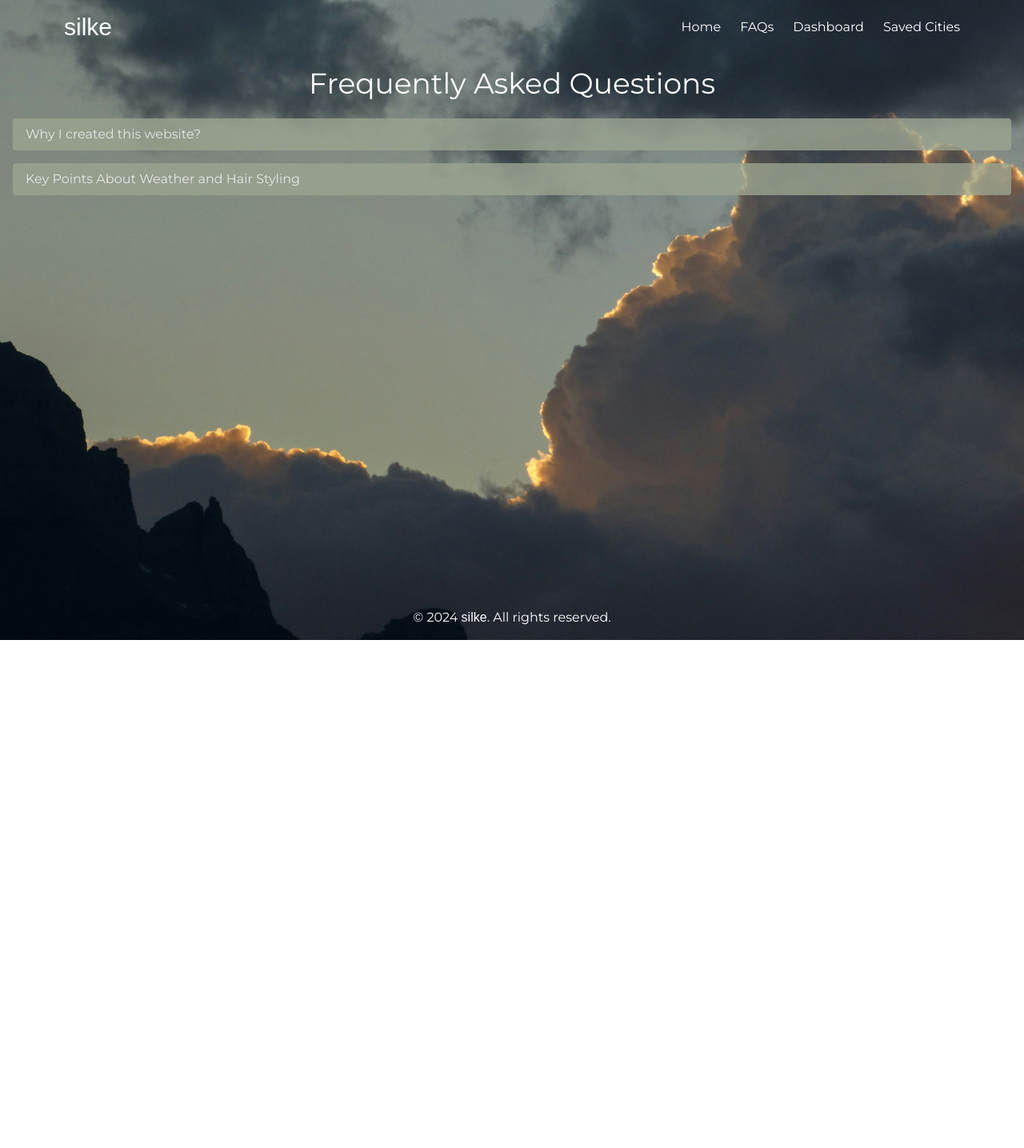
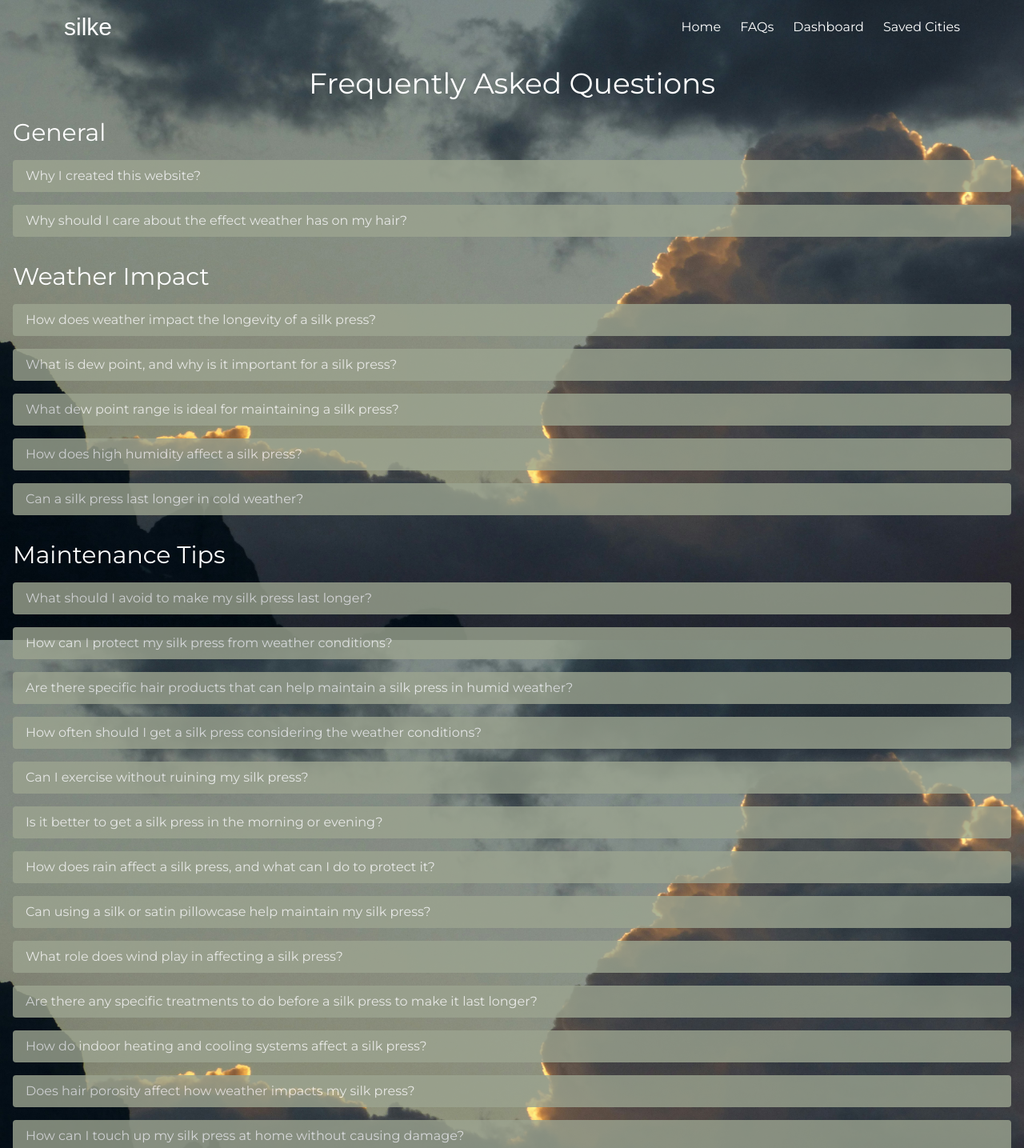
Before and after one commit to LeanneCodes/silke, a Next.js app: page /faqs in a window 1280 px wide. Shown: the top 1435 px of the page at 80% size. Before the commit the page ends 800 px from the top, so only its background shows below. Built offline with nearby package versions, Linux system fonts and the light colour scheme; a web font is replaced by a local one.

Commit message:
add more faqs and categorise them

```diff
--- /dev/null
+++ b/app/faqs/faqs.json
@@ -0,0 +1,88 @@
+{
+    "General": [
+      {
+        "question": "Why I created this website?",
+        "answer": "I created this website to help women with textured hair determine the best time to get a silk press. Managing textured hair can be challenging, especially with varying weather conditions. This website aims to provide the necessary information to make informed decisions about hair care, particularly when it comes to achieving the perfect silk press."
+      },
+      {
+        "question": "Why should I care about the effect weather has on my hair?",
+        "answer": "Understanding the relationship between weather, dew points, and hair styling is crucial for maintaining healthy and beautiful textured hair. Here are some key points: Dew Points, Humectants, Weather Impact, and Product Selection."
+      }
+    ],
+    "WeatherImpact": [
+      {
+        "question": "How does weather impact the longevity of a silk press?",
+        "answer": "Weather conditions, particularly humidity and dew point, can significantly affect a silk press. High humidity and high dew points can cause hair to absorb moisture from the air, leading to frizz and reversion to its natural texture. Understanding the weather helps in planning for a longer-lasting silk press."
+      },
+      {
+        "question": "What is dew point, and why is it important for a silk press?",
+        "answer": "Dew point is the temperature at which air becomes saturated with moisture and dew forms. It’s crucial for a silk press because when the dew point is high, there is more moisture in the air, which can cause the hair to swell and revert back to curls or waves."
+      },
+      {
+        "question": "What dew point range is ideal for maintaining a silk press?",
+        "answer": "A dew point range between 30°F and 50°F is generally considered ideal for maintaining a silk press. This range has less moisture in the air, reducing the risk of frizz and maintaining the sleekness of the silk press."
+      },
+      {
+        "question": "How does high humidity affect a silk press?",
+        "answer": "High humidity means there is a lot of moisture in the air, which can cause hair to absorb this moisture. This leads to swelling of the hair shaft, frizz, and eventually, the hair reverting to its natural curl pattern, thus shortening the longevity of a silk press."
+      },
+      {
+        "question": "Can a silk press last longer in cold weather?",
+        "answer": "Yes, a silk press can last longer in cold weather, provided the air is dry. Cold weather typically has lower humidity levels, which means less moisture in the air to affect the hair. However, extremely cold weather can also make hair dry and brittle, so it’s essential to maintain proper hair moisture levels."
+      }
+    ],
+    "MaintenanceTips": [
+      {
+        "question": "What should I avoid to make my silk press last longer?",
+        "answer": "To make your silk press last longer, avoid high humidity, rain, sweating excessively, and activities that expose your hair to moisture. Additionally, using anti-humidity hair products can help protect the silk press."
+      },
+      {
+        "question": "How can I protect my silk press from weather conditions?",
+        "answer": "To protect your silk press, use anti-humidity products, avoid water and moisture, and cover your hair with a scarf or hat if you’re going out in humid conditions. Keeping your hair wrapped at night also helps in maintaining the silk press."
+      },
+      {
+        "question": "Are there specific hair products that can help maintain a silk press in humid weather?",
+        "answer": "Yes, there are specific anti-humidity hair products such as serums, sprays, and creams designed to create a barrier against moisture. These products can help in maintaining the sleekness and longevity of a silk press in humid weather."
+      },
+      {
+        "question": "How often should I get a silk press considering the weather conditions?",
+        "answer": "The frequency of getting a silk press depends on the weather and your hair's response to it. In optimal weather conditions (low humidity and moderate temperatures), you can get a silk press every 2-3 weeks. In high humidity, you may need to get it more frequently if your hair reverts quickly."
+      },
+      {
+        "question": "Can I exercise without ruining my silk press?",
+        "answer": "Sweating can cause your hair to revert. If you plan to exercise, consider wearing a sweat-wicking headband and wrapping your hair to minimize exposure to moisture. Opt for low-impact exercises that cause less sweating."
+      },
+      {
+        "question": "Is it better to get a silk press in the morning or evening?",
+        "answer": "It's generally better to get a silk press in the morning when the dew point and humidity levels are typically lower. This helps in maintaining the sleekness of your hair throughout the day."
+      },
+      {
+        "question": "How does rain affect a silk press, and what can I do to protect it?",
+        "answer": "Rain can quickly cause your hair to revert due to the high moisture content. Always carry an umbrella or a waterproof hooded jacket to protect your hair from getting wet."
+      },
+      {
+        "question": "Can using a silk or satin pillowcase help maintain my silk press?",
+        "answer": "Yes, using a silk or satin pillowcase can help maintain your silk press. These materials reduce friction, preventing frizz and preserving the hairstyle longer."
+      },
+      {
+        "question": "What role does wind play in affecting a silk press?",
+        "answer": "Wind can cause tangling and frizz, especially if it's humid. Using a light anti-frizz serum and keeping your hair secured in a low bun or ponytail can help minimize wind damage."
+      },
+      {
+        "question": "Are there any specific treatments to do before a silk press to make it last longer?",
+        "answer": "Deep conditioning treatments and protein treatments can strengthen your hair and make it more resilient to weather changes, helping your silk press last longer."
+      },
+      {
+        "question": "How do indoor heating and cooling systems affect a silk press?",
+        "answer": "Indoor heating can dry out your hair, while air conditioning can reduce humidity. Using a humidifier in the winter and ensuring your hair is well-moisturized can help maintain the silk press."
+      },
+      {
+        "question": "Does hair porosity affect how weather impacts my silk press?",
+        "answer": "Yes, hair porosity affects how your hair absorbs and retains moisture. High porosity hair is more likely to revert in humid conditions. Understanding your hair's porosity can help you choose the right products and treatments to maintain your silk press."
+      },
+      {
+        "question": "How can I touch up my silk press at home without causing damage?",
+        "answer": "To touch up your silk press, use a low-heat flat iron and a heat protectant spray. Focus on small sections and avoid excessive heat to prevent damage."
+      }
+    ]
+  }
--- a/app/faqs/page.tsx
+++ b/app/faqs/page.tsx
@@ -1,18 +1,7 @@
 'use client';
 
-import React, { useState } from 'react';
-import Link from 'next/link';
-
-const faqs = [
-  {
-    question: "Why I created this website?",
-    answer: "I created this website to help women with textured hair determine the best time to get a silk press. Managing textured hair can be challenging, especially with varying weather conditions. This website aims to provide the necessary information to make informed decisions about hair care, particularly when it comes to achieving the perfect silk press."
-  },
-  {
-    question: "Key Points About Weather and Hair Styling",
-    answer: "Understanding the relationship between weather, dew points, and hair styling is crucial for maintaining healthy and beautiful textured hair. Here are some key points: Dew Points, Humectants, Weather Impact, and Product Selection."
-  },
-];
+import React, { useState, useEffect } from 'react';
+import faqs from './faqs.json'
 
 const About: React.FC = () => {
   const [activeIndex, setActiveIndex] = useState<number | null>(null);
@@ -24,8 +13,11 @@ const About: React.FC = () => {
   return (
     <div className="container mx-auto p-4">
       <h1 className="text-4xl font-montserrat mb-6 text-center">Frequently Asked Questions</h1>
+      {Object.entries(faqs).map(([category, faqList]) => (
+        <div key={category} className="mb-8">
+          <h2 className="text-3xl font-montserrat mb-4">{category.replace(/([A-Z])/g, ' $1')}</h2>
           <div className="space-y-4">
-        {faqs.map((faq, index) => (
+            {faqList.map((faq, index) => (
               <div key={index} className='bg-sage opacity-80 rounded'>
                 <button
                   onClick={() => toggleAnswer(index)}
@@ -42,6 +34,8 @@ const About: React.FC = () => {
             ))}
           </div>
         </div>
+      ))}
+    </div>
   );
 };
 
```
Lines whose indentation alone changed are shown as unchanged.
